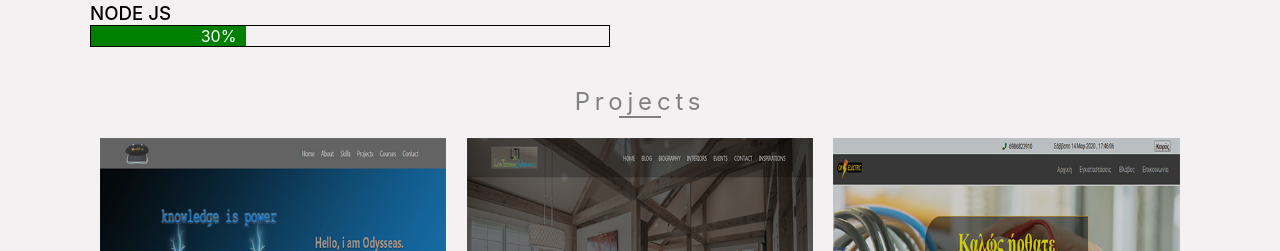
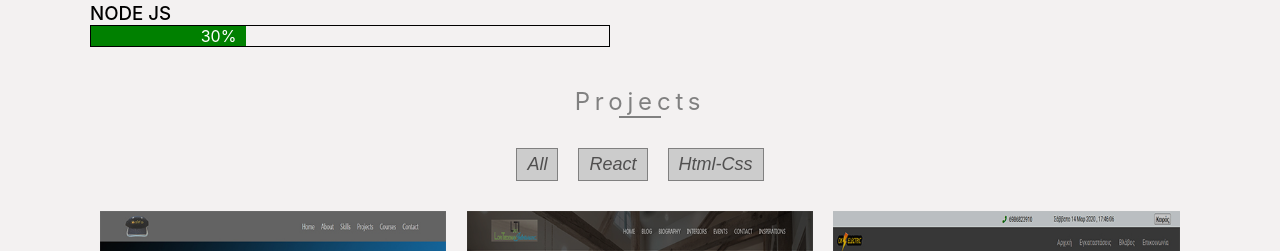
Before and after one commit to odito/portfolio, a React (Create React App) app: page / in a window 1280 px wide. Shown: the part 1889-2140 px from the top of the page. Built offline with nearby package versions, Linux system fonts and the light colour scheme.

Commit message:
first commit

```diff
--- a/src/App.css
+++ b/src/App.css
@@ -614,6 +614,42 @@ width: 120px;
   padding:20px 10px;
 }
 
+/* btns-filter */
+.btns-filter{
+  display: flex;
+  justify-content: center;
+  padding: 10px;
+
+}
+
+.single-btn{
+ margin:10px 0;
+}
+
+.single-btn button{
+  padding: 5px 10px;
+  color:rgb(80, 79, 79);
+  margin:0 10px;
+  background: #ccc;
+  outline: none;
+  cursor: pointer;
+  border: 1px solid gray;
+  font-size: 16px;
+  font-style: italic;
+  transition: all 0.5s ease-in-out;
+}
+
+
+
+.single-btn button:hover{
+  background: gray !important;
+  color: #fefefe;
+  border: 1px solid rgb(83, 83, 83);
+
+ }
+
+/* end of btns filter */
+
 .single-project{
  width:100%;
  position: relative;
@@ -711,6 +747,14 @@ overflow: hidden;
 }
 
 @media screen and (min-width:664px){
+
+  .single-btn button{
+
+    font-size: 18px;
+
+  }
+
+
   .projects-center{
     display: flex;
     flex-wrap: wrap;
--- a/src/Context/Data.js
+++ b/src/Context/Data.js
@@ -127,6 +127,7 @@ export const projects=[
         img:"/photos/portfolio-banner.jpg",
         title:'React.js project',
         btnTitle:"Portfolio",
+        cat:'React'
 
 
     },
@@ -136,6 +137,7 @@ export const projects=[
         img:"/photos/lti-banner.jpg",
         title:'React.js project',
         btnTitle:"Lti",
+        cat:'React'
     },
     {
         id:3,
@@ -143,6 +145,7 @@ export const projects=[
         img:"/photos/ok-banner.jpg",
         title:'Html, css, javascript project',
         btnTitle:"okElectric",
+        cat:'Html-Css'
     },
     {
         id:4,
@@ -150,6 +153,7 @@ export const projects=[
         img:"/photos/safe-banner.jpg",
         title:'Html, css, javascript project',
         btnTitle:"Autosafe",
+        cat:'Html-Css'
     },
     {
         id:5,
@@ -157,6 +161,7 @@ export const projects=[
         img:"/photos/bouk-banner.jpg",
         title:'react',
         btnTitle:"Bouk electrical",
+        cat:'React'
     },
     {
         id:6,
@@ -164,6 +169,7 @@ export const projects=[
         img:"/photos/project1.jpg",
         title:'react',
         btnTitle:"project",
+        cat:'React'
     },
 
 ]
--- a/src/Context/context.js
+++ b/src/Context/context.js
@@ -21,7 +21,8 @@ const ProductContext = React.createContext();
        courses:courses,
        backMode:false,
        setClass: JSON.parse(localStorage.getItem("Mode")),
-
+       filterProjects:projects,
+       projectsBtnNames:['All','React','Html-Css'],
    }
 
 
@@ -95,6 +96,26 @@ darkMode= () => {
 
 
 
+  // filtering projects with buttons
+projectsBtns=(e)=>{
+  console.log(e.target.value);
+
+  let filterProjects=[];
+
+if(e.target.value === 'All'){
+   filterProjects=this.state.projects;
+}
+else{
+  filterProjects=this.state.projects.filter(item=>item.cat===e.target.value);
+}
+
+this.setState({
+  filterProjects:filterProjects
+})
+
+}
+
+
 
     render(){
         return(
@@ -105,6 +126,8 @@ darkMode= () => {
             scrollEffect:this.scrollEffect,
             handleMode:this.handleMode,
             darkMode:this.darkMode,
+            projectsBtns:this.projectsBtns,
+
         }}>
            {this.props.children}
         </ProductContext.Provider>
--- a/src/components/Projects.js
+++ b/src/components/Projects.js
@@ -6,13 +6,31 @@ export default function Projects() {
     return (
    <ProductConsumer>
        {value=>{
-           const {setClass}=value;
+           const {setClass, projectsBtns, filterProjects, projectsBtnNames}=value;
            return(
             <div className="projects">
             <div className="container">
               <Title title="projects" color={setClass?'#fefefe':'grey'}  />
+
+              {/* buttons choiches */}
+                <div className="btns-filter">
+                   <div className="single-btn"> <button value="All" onClick={projectsBtns} >All</button></div>
+                   <div className="single-btn"> <button value="React" onClick={projectsBtns} >React</button></div>
+                   <div className="single-btn"> <button value="Html-Css" onClick={projectsBtns} >Html-Css</button></div>
+
+                {/*... dynamic way.... */}
+                   {/* {projectsBtnNames.map(item=>{
+                       return(
+                       <div className="single-btn"> <button value={item} onClick={projectsBtns} >{item}</button></div>
+                       )
+                   })} */}
+
+
+                </div>
+
+              {/* end of buttons choiche */}
               <div className="projects-center">
-                {value.projects.map(item=>{
+                {value.filterProjects.map(item=>{
                     return(
                         <div className={setClass ?"newBorder single-project":"single-project"} key={item.id}>
 
```
